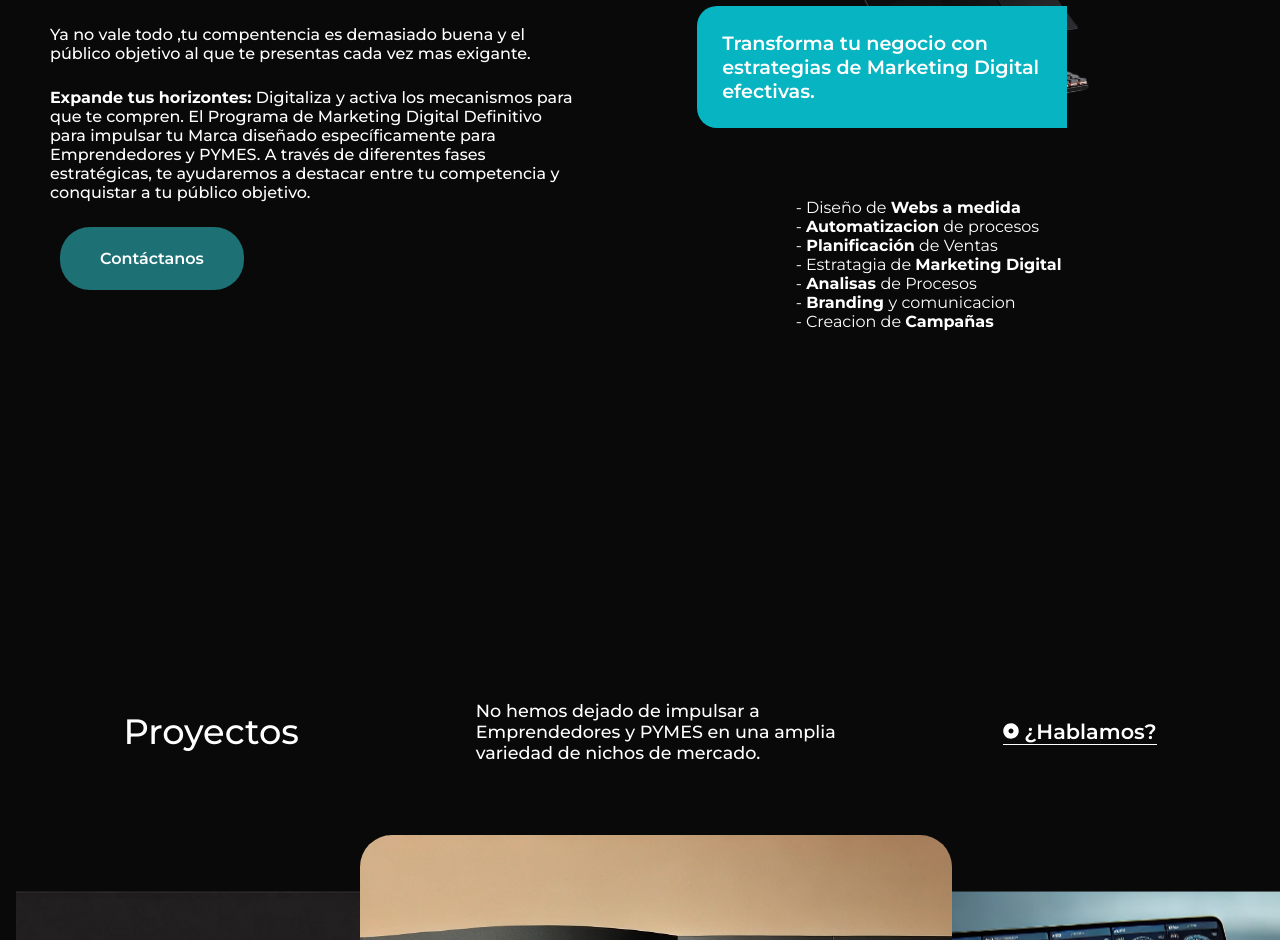
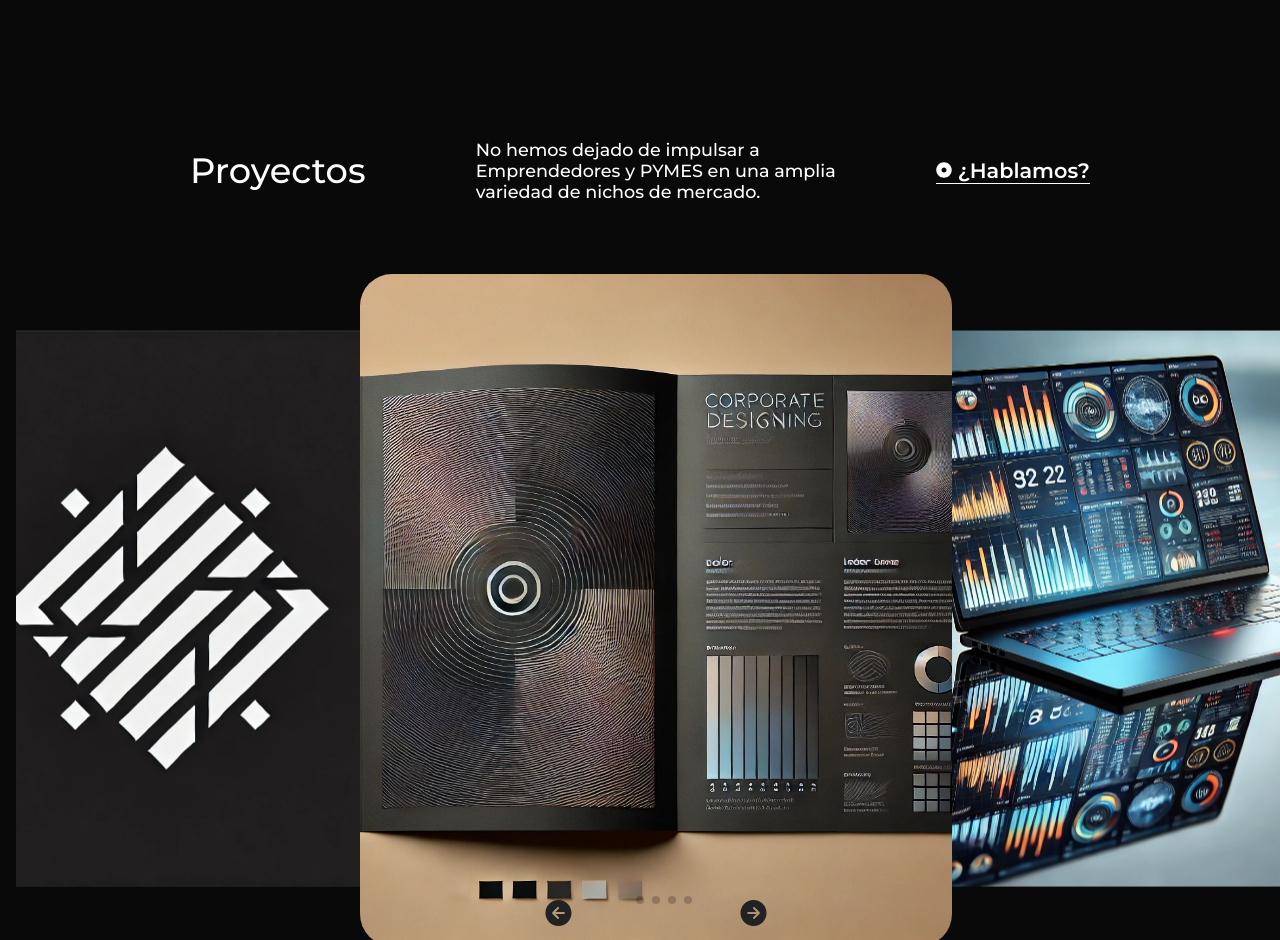
Before and after one commit to IsmaelLajud2/StartupLanding, a React (Vite) app: page / in a window 1280 px wide. Shown: the part 4680-5620 px from the top of the page. Built offline with nearby package versions, Linux system fonts and the light colour scheme.

Commit message:
actulizando

```diff
--- a/src/Components/SeccionProyects/Carousel.css
+++ b/src/Components/SeccionProyects/Carousel.css
@@ -13,11 +13,10 @@
 
 }
 
-.swiper-slide img {
-    width: 20rem;
-    height: 15rem;
+.imagen-slider {
+    width: 10rem;
+    height: 10rem;
     border-radius: 1.5rem;
-
     object-fit: cover;
 }
 
--- a/src/Components/SeccionProyects/CarouselProyects.jsx
+++ b/src/Components/SeccionProyects/CarouselProyects.jsx
@@ -35,19 +35,19 @@ const CarouselProyects = () => {
                 className="swiper_container"
             >
                 <SwiperSlide>
-                    <img src='Images/Cards/CardFondo1.png'></img>
+                    <img className='imagen-slider' src='Images/Cards/CardFondo1.png'></img>
                 </SwiperSlide>
                 <SwiperSlide>
-                    <img src='Images/Cards/CardFondo2.png'></img>
+                    <img className='imagen-slider' src='Images/Cards/CardFondo2.png'></img>
                 </SwiperSlide>
                 <SwiperSlide>
-                    <img src='Images/Cards/CardFondo3.png'></img>
+                    <img className='imagen-slider' src='Images/Cards/CardFondo3.png'></img>
                 </SwiperSlide>
                 <SwiperSlide>
-                    <img src='Images/LogoStartup.png'></img>
+                    <img className='imagen-slider' src='Images/LogoStartup.png'></img>
                 </SwiperSlide>
                 <SwiperSlide>
-                    <img src='Images/LogoStartup.png'></img>
+                    <img className='imagen-slider' src='Images/LogoStartup.png'></img>
                 </SwiperSlide>
                 <div className="slider-controler">
                     <div className="swiper-button-prev slider-arrow">
--- a/src/Components/Styles/ProyectsStyles.css
+++ b/src/Components/Styles/ProyectsStyles.css
@@ -5,8 +5,8 @@
     display: flex;
 
     flex-direction: column;
-    height: 120vh;
-
+    height: auto;
+    padding: 10px 0;
 
 }
 
@@ -18,11 +18,11 @@
     justify-content: space-around;
 
     align-items: center;
-    max-width: 1200px;
+    max-width: 1000px;
 
     margin: 0 auto;
 
-    padding: 0 20px;
+    padding: 0 10px;
     width: 100%;
 
 }
```
